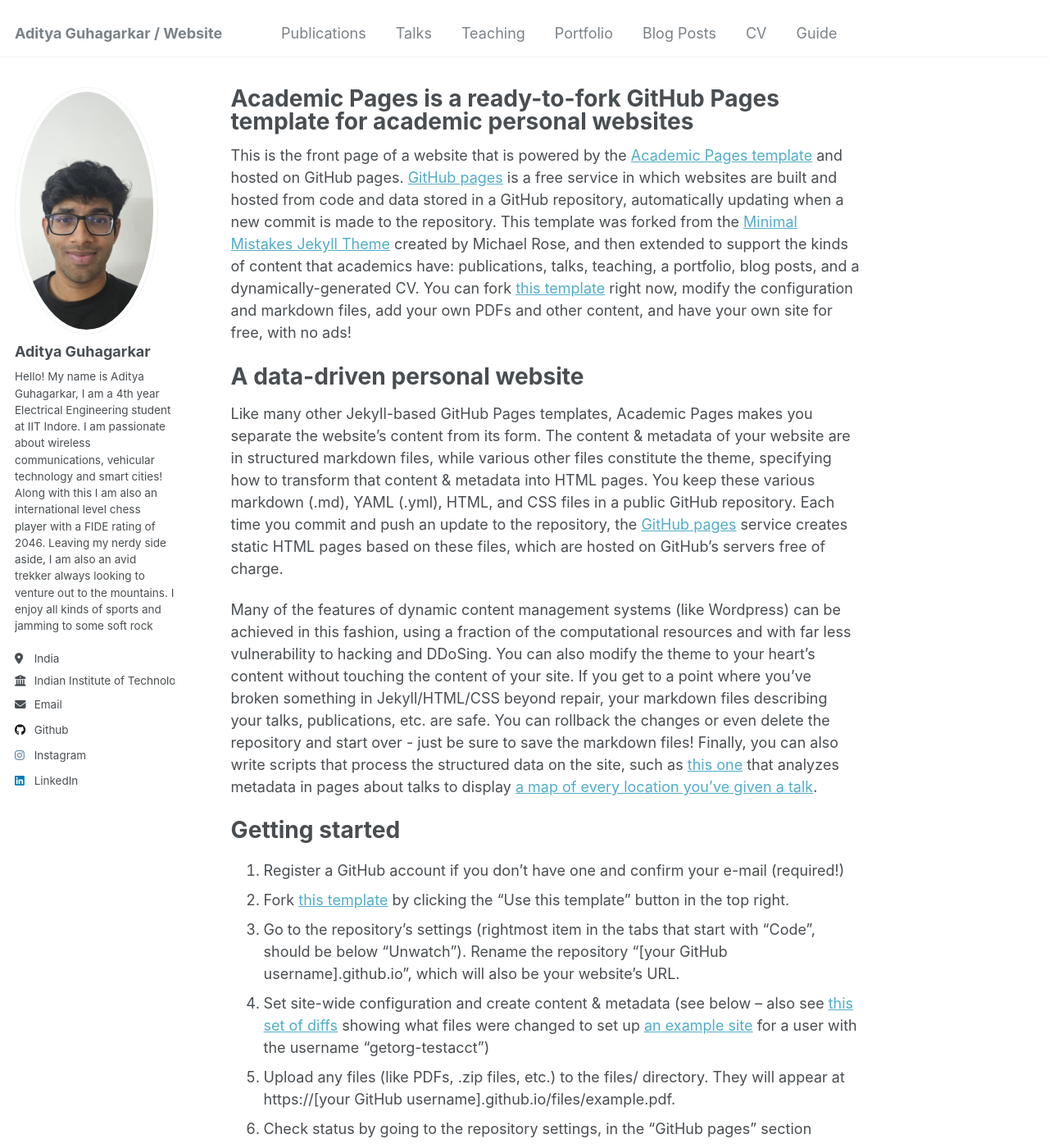
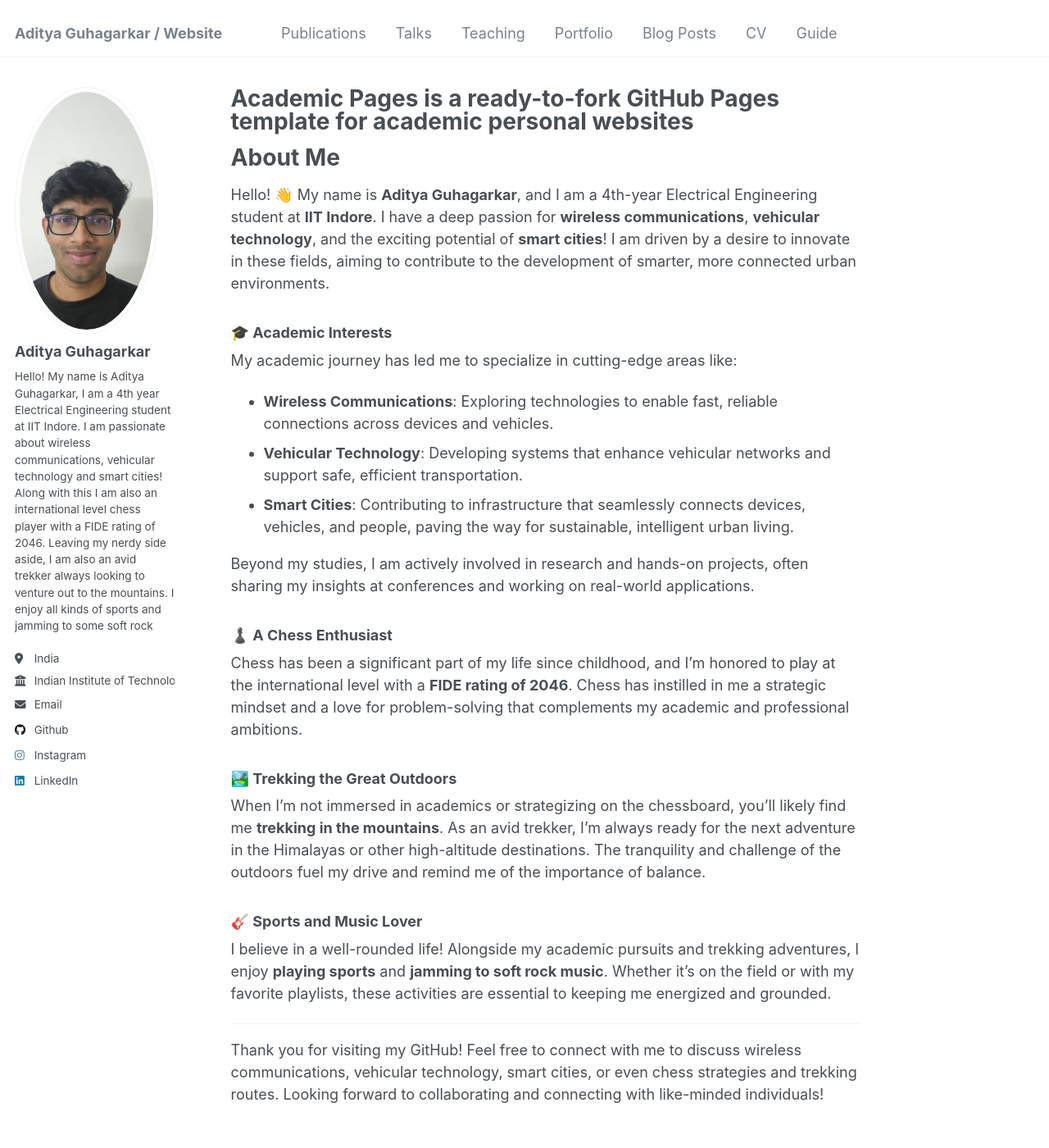
Before and after one commit to AdityaGuhagarkar/adityaguhagarkar.github.io, a Jekyll site: the page built from _pages/about.md, in a window 1280 px wide and 1400 px high. Shown: the whole window at 82% size. Built offline with Jekyll 4.4.1, drawn with Linux system fonts in a browser that asks for light colours; some of the changed text lies outside the part shown.

Commit message:
Update about.md

```diff
--- a/_pages/about.md
+++ b/_pages/about.md
@@ -7,43 +7,27 @@ redirect_from:
   - /about.html
 ---
 
-This is the front page of a website that is powered by the [Academic Pages template](https://github.com/academicpages/academicpages.github.io) and hosted on GitHub pages. [GitHub pages](https://pages.github.com) is a free service in which websites are built and hosted from code and data stored in a GitHub repository, automatically updating when a new commit is made to the repository. This template was forked from the [Minimal Mistakes Jekyll Theme](https://mmistakes.github.io/minimal-mistakes/) created by Michael Rose, and then extended to support the kinds of content that academics have: publications, talks, teaching, a portfolio, blog posts, and a dynamically-generated CV. You can fork [this template](https://github.com/academicpages/academicpages.github.io) right now, modify the configuration and markdown files, add your own PDFs and other content, and have your own site for free, with no ads!
+# About Me
 
-A data-driven personal website
-======
-Like many other Jekyll-based GitHub Pages templates, Academic Pages makes you separate the website's content from its form. The content & metadata of your website are in structured markdown files, while various other files constitute the theme, specifying how to transform that content & metadata into HTML pages. You keep these various markdown (.md), YAML (.yml), HTML, and CSS files in a public GitHub repository. Each time you commit and push an update to the repository, the [GitHub pages](https://pages.github.com/) service creates static HTML pages based on these files, which are hosted on GitHub's servers free of charge.
+Hello! 👋 My name is **Aditya Guhagarkar**, and I am a 4th-year Electrical Engineering student at **IIT Indore**. I have a deep passion for **wireless communications**, **vehicular technology**, and the exciting potential of **smart cities**! I am driven by a desire to innovate in these fields, aiming to contribute to the development of smarter, more connected urban environments.
 
-Many of the features of dynamic content management systems (like Wordpress) can be achieved in this fashion, using a fraction of the computational resources and with far less vulnerability to hacking and DDoSing. You can also modify the theme to your heart's content without touching the content of your site. If you get to a point where you've broken something in Jekyll/HTML/CSS beyond repair, your markdown files describing your talks, publications, etc. are safe. You can rollback the changes or even delete the repository and start over - just be sure to save the markdown files! Finally, you can also write scripts that process the structured data on the site, such as [this one](https://github.com/academicpages/academicpages.github.io/blob/master/talkmap.ipynb) that analyzes metadata in pages about talks to display [a map of every location you've given a talk](https://academicpages.github.io/talkmap.html).
+### 🎓 Academic Interests
+My academic journey has led me to specialize in cutting-edge areas like:
+- **Wireless Communications**: Exploring technologies to enable fast, reliable connections across devices and vehicles.
+- **Vehicular Technology**: Developing systems that enhance vehicular networks and support safe, efficient transportation.
+- **Smart Cities**: Contributing to infrastructure that seamlessly connects devices, vehicles, and people, paving the way for sustainable, intelligent urban living.
 
-Getting started
-======
-1. Register a GitHub account if you don't have one and confirm your e-mail (required!)
-1. Fork [this template](https://github.com/academicpages/academicpages.github.io) by clicking the "Use this template" button in the top right.
-1. Go to the repository's settings (rightmost item in the tabs that start with "Code", should be below "Unwatch"). Rename the repository "[your GitHub username].github.io", which will also be your website's URL.
-1. Set site-wide configuration and create content & metadata (see below -- also see [this set of diffs](http://archive.is/3TPas) showing what files were changed to set up [an example site](https://getorg-testacct.github.io) for a user with the username "getorg-testacct")
-1. Upload any files (like PDFs, .zip files, etc.) to the files/ directory. They will appear at https://[your GitHub username].github.io/files/example.pdf.
-1. Check status by going to the repository settings, in the "GitHub pages" section
+Beyond my studies, I am actively involved in research and hands-on projects, often sharing my insights at conferences and working on real-world applications.
 
-Site-wide configuration
-------
-The main configuration file for the site is in the base directory in [_config.yml](https://github.com/academicpages/academicpages.github.io/blob/master/_config.yml), which defines the content in the sidebars and other site-wide features. You will need to replace the default variables with ones about yourself and your site's github repository. The configuration file for the top menu is in [_data/navigation.yml](https://github.com/academicpages/academicpages.github.io/blob/master/_data/navigation.yml). For example, if you don't have a portfolio or blog posts, you can remove those items from that navigation.yml file to remove them from the header.
+### ♟️ A Chess Enthusiast
+Chess has been a significant part of my life since childhood, and I'm honored to play at the international level with a **FIDE rating of 2046**. Chess has instilled in me a strategic mindset and a love for problem-solving that complements my academic and professional ambitions.
 
-Create content & metadata
-------
-For site content, there is one markdown file for each type of content, which are stored in directories like _publications, _talks, _posts, _teaching, or _pages. For example, each talk is a markdown file in the [_talks directory](https://github.com/academicpages/academicpages.github.io/tree/master/_talks). At the top of each markdown file is structured data in YAML about the talk, which the theme will parse to do lots of cool stuff. The same structured data about a talk is used to generate the list of talks on the [Talks page](https://academicpages.github.io/talks), each [individual page](https://academicpages.github.io/talks/2012-03-01-talk-1) for specific talks, the talks section for the [CV page](https://academicpages.github.io/cv), and the [map of places you've given a talk](https://academicpages.github.io/talkmap.html) (if you run this [python file](https://github.com/academicpages/academicpages.github.io/blob/master/talkmap.py) or [Jupyter notebook](https://github.com/academicpages/academicpages.github.io/blob/master/talkmap.ipynb), which creates the HTML for the map based on the contents of the _talks directory).
+### 🏞️ Trekking the Great Outdoors
+When I’m not immersed in academics or strategizing on the chessboard, you’ll likely find me **trekking in the mountains**. As an avid trekker, I’m always ready for the next adventure in the Himalayas or other high-altitude destinations. The tranquility and challenge of the outdoors fuel my drive and remind me of the importance of balance.
 
-**Markdown generator**
+### 🎸 Sports and Music Lover
+I believe in a well-rounded life! Alongside my academic pursuits and trekking adventures, I enjoy **playing sports** and **jamming to soft rock music**. Whether it’s on the field or with my favorite playlists, these activities are essential to keeping me energized and grounded.
 
-The repository includes [a set of Jupyter notebooks](https://github.com/academicpages/academicpages.github.io/tree/master/markdown_generator
-) that converts a CSV containing structured data about talks or presentations into individual markdown files that will be properly formatted for the Academic Pages template. The sample CSVs in that directory are the ones I used to create my own personal website at stuartgeiger.com. My usual workflow is that I keep a spreadsheet of my publications and talks, then run the code in these notebooks to generate the markdown files, then commit and push them to the GitHub repository.
+---
 
-How to edit your site's GitHub repository
-------
-Many people use a git client to create files on their local computer and then push them to GitHub's servers. If you are not familiar with git, you can directly edit these configuration and markdown files directly in the github.com interface. Navigate to a file (like [this one](https://github.com/academicpages/academicpages.github.io/blob/master/_talks/2012-03-01-talk-1.md) and click the pencil icon in the top right of the content preview (to the right of the "Raw | Blame | History" buttons). You can delete a file by clicking the trashcan icon to the right of the pencil icon. You can also create new files or upload files by navigating to a directory and clicking the "Create new file" or "Upload files" buttons.
-
-Example: editing a markdown file for a talk
-![Editing a markdown file for a talk](/images/editing-talk.png)
-
-For more info
-------
-More info about configuring Academic Pages can be found in [the guide](https://academicpages.github.io/markdown/), the [growing wiki](https://github.com/academicpages/academicpages.github.io/wiki), and you can always [ask a question on GitHub](https://github.com/academicpages/academicpages.github.io/discussions). The [guides for the Minimal Mistakes theme](https://mmistakes.github.io/minimal-mistakes/docs/configuration/) (which this theme was forked from) might also be helpful.
+Thank you for visiting my GitHub! Feel free to connect with me to discuss wireless communications, vehicular technology, smart cities, or even chess strategies and trekking routes. Looking forward to collaborating and connecting with like-minded individuals!
```
